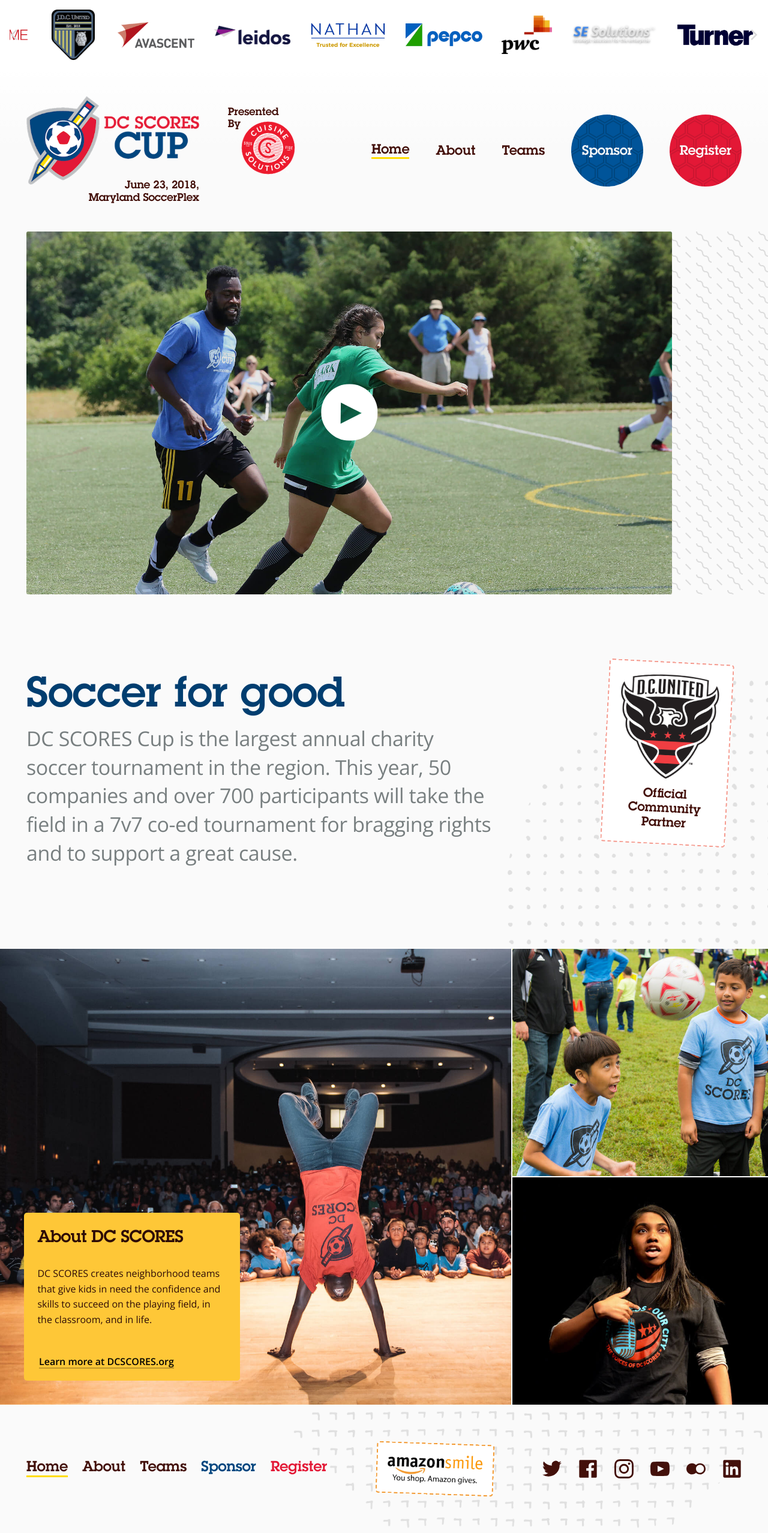
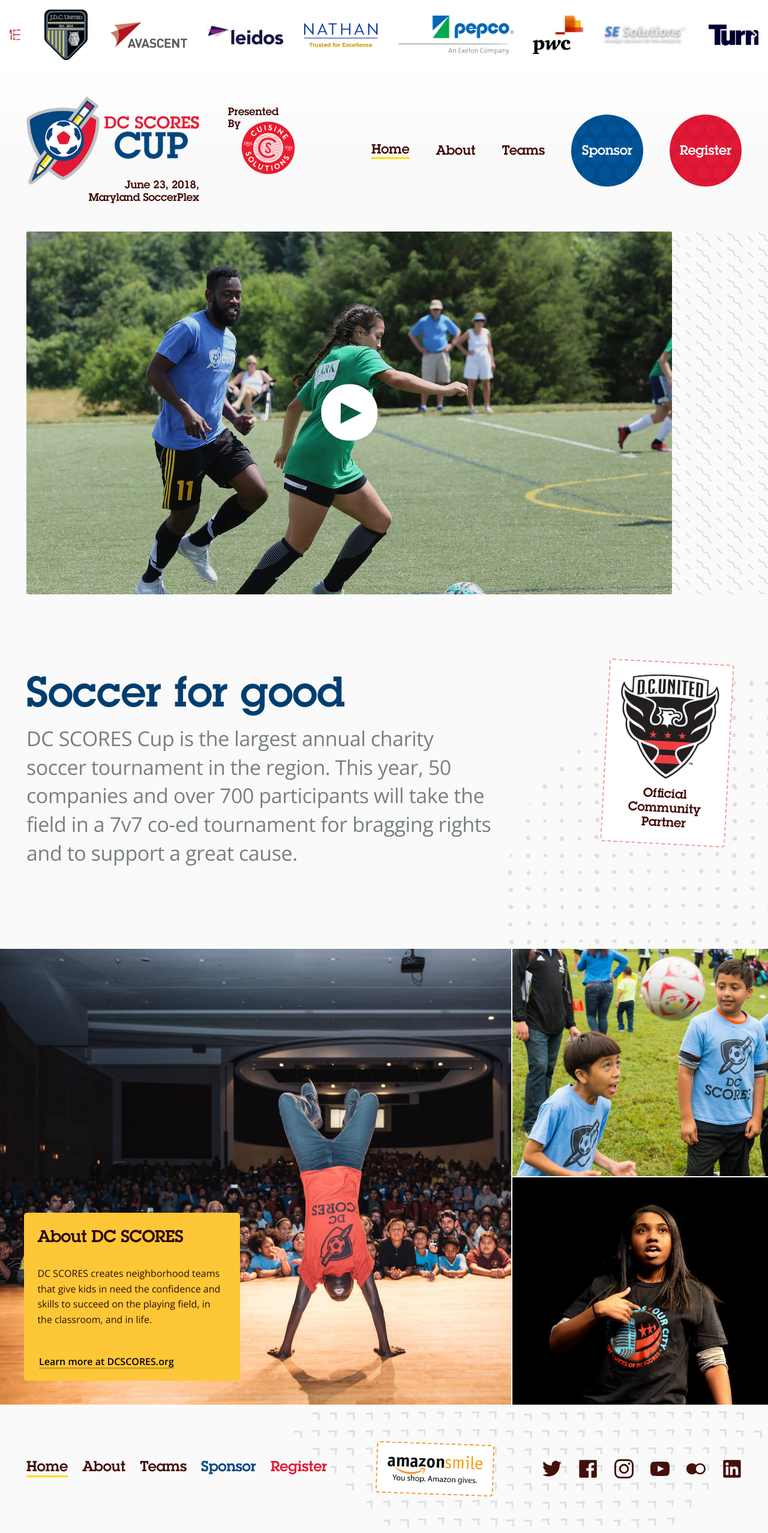
Before and after one commit to DCSCORES/dcscorescup.org, a Jekyll site: the page built from index.markdown, in a window 1280 px wide. Shown: the whole page at 60% size. Built offline with Jekyll 4.4.1, drawn with Linux system fonts in a browser that asks for light colours; nearby versions of some CDN libraries.

Commit message:
Change Pepco teams logo

```diff
--- a/_includes/_partials/baggage-carousel.html
+++ b/_includes/_partials/baggage-carousel.html
@@ -18,7 +18,7 @@
     </a>
   </li>
 
-  <li class="BaggageCarousel-suitcase" style="width: 8rem;">
+  <li class="BaggageCarousel-suitcase" style="width: 12rem;">
     <a href="https://www.pepco.com/" target="_blank">
       <div style="background-image: url(/images/logo-pepco.png);"></div>
     </a>
```
Also changed, not shown: images/logo-pepco.png.
